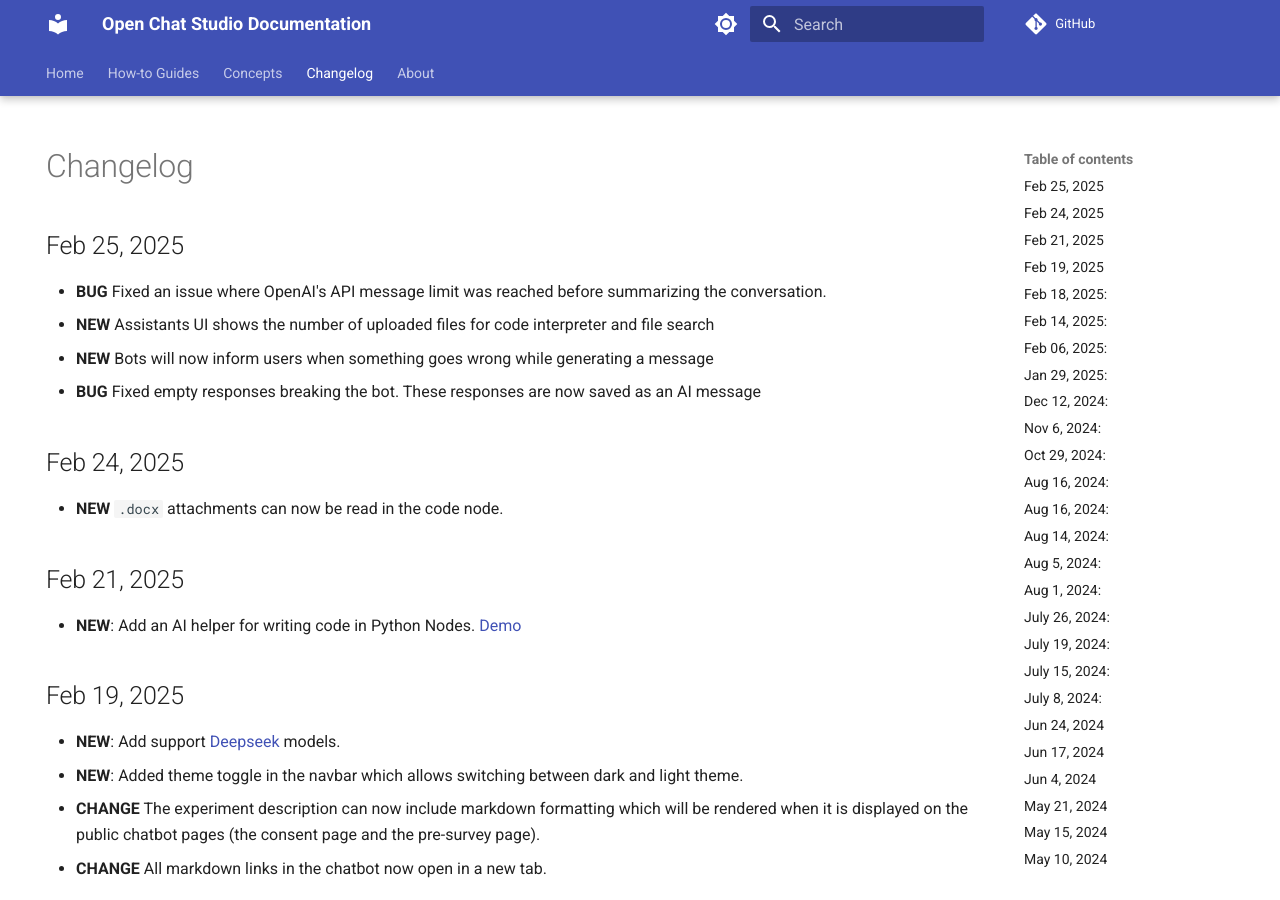
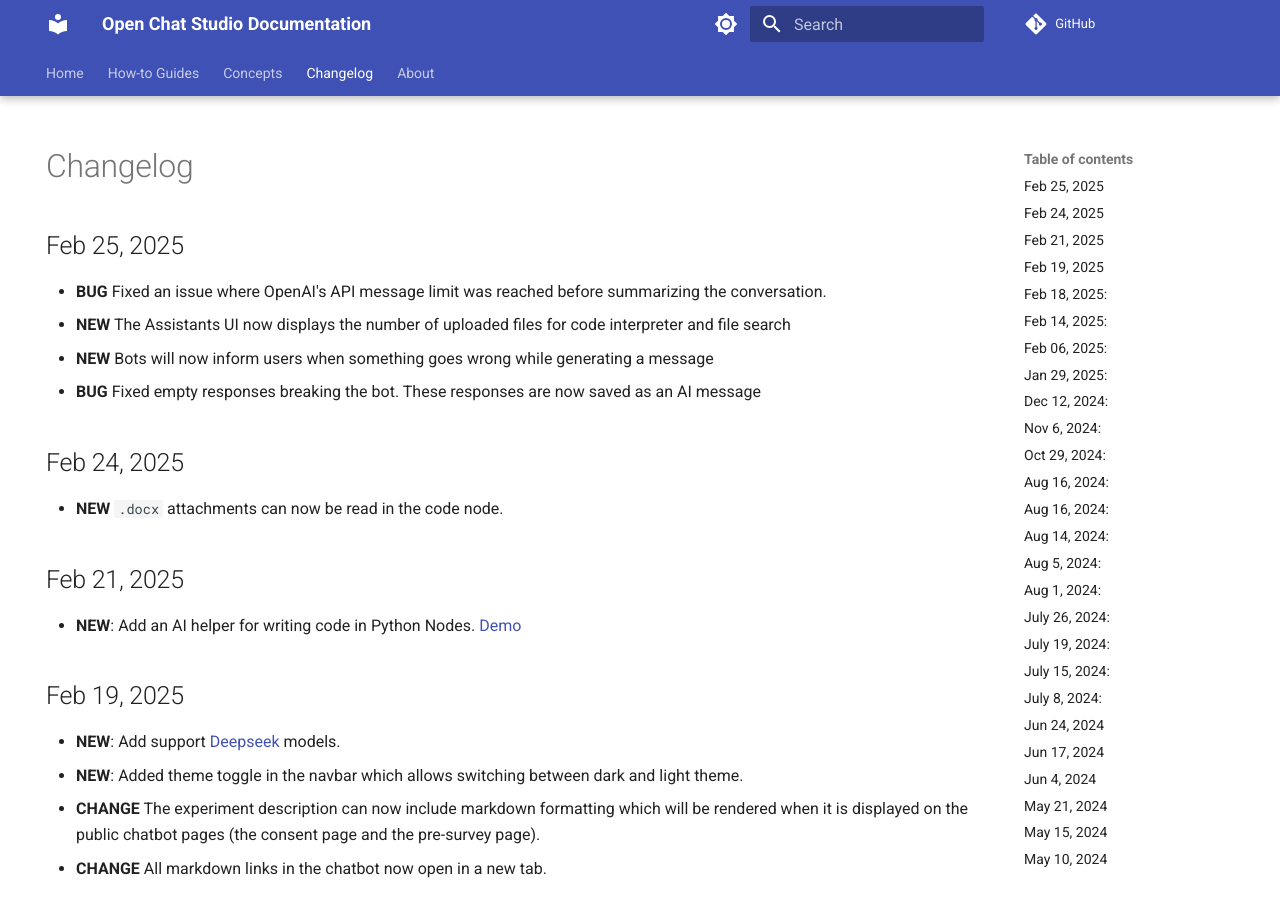
Before and after one commit to dimagi/open-chat-studio-docs, an MkDocs documentation site: the page built from docs/changelog.md, in a window 1280 px wide and 900 px high. Built offline with MkDocs 1.6.1 and Material for MkDocs 9.7.7, drawn with Linux system fonts in a browser that asks for light colours; emoji names are drawn with the system emoji font; a script that is not in the unit is left out; comment, search, counter and statistics services are not loaded.

Commit message:
Update text

```diff
--- a/docs/changelog.md
+++ b/docs/changelog.md
@@ -7,7 +7,7 @@ hide:
 
 ## Feb 25, 2025
 * **BUG** Fixed an issue where OpenAI's API message limit was reached before summarizing the conversation.
-* **NEW** Assistants UI shows the number of uploaded files for code interpreter and file search
+* **NEW** The Assistants UI now displays the number of uploaded files for code interpreter and file search
 * **NEW** Bots will now inform users when something goes wrong while generating a message
 * **BUG** Fixed empty responses breaking the bot. These responses are now saved as an AI message
 
```
